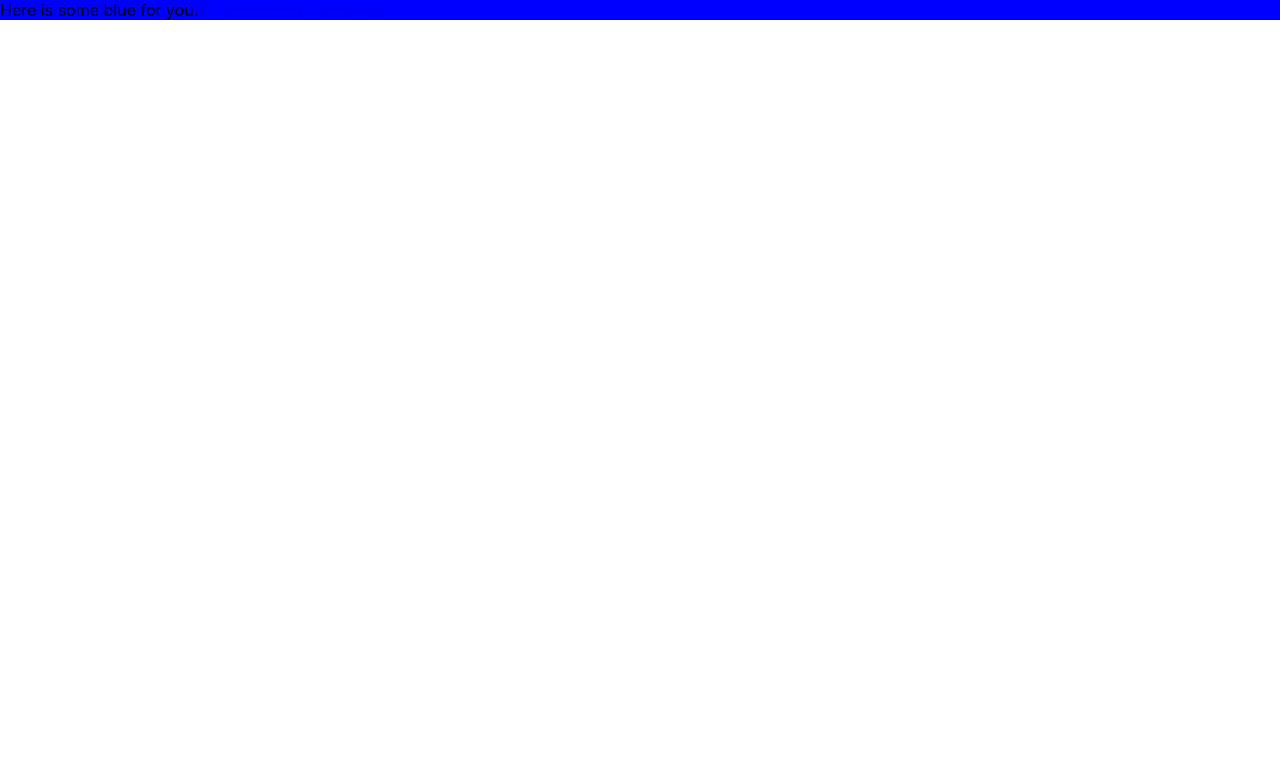
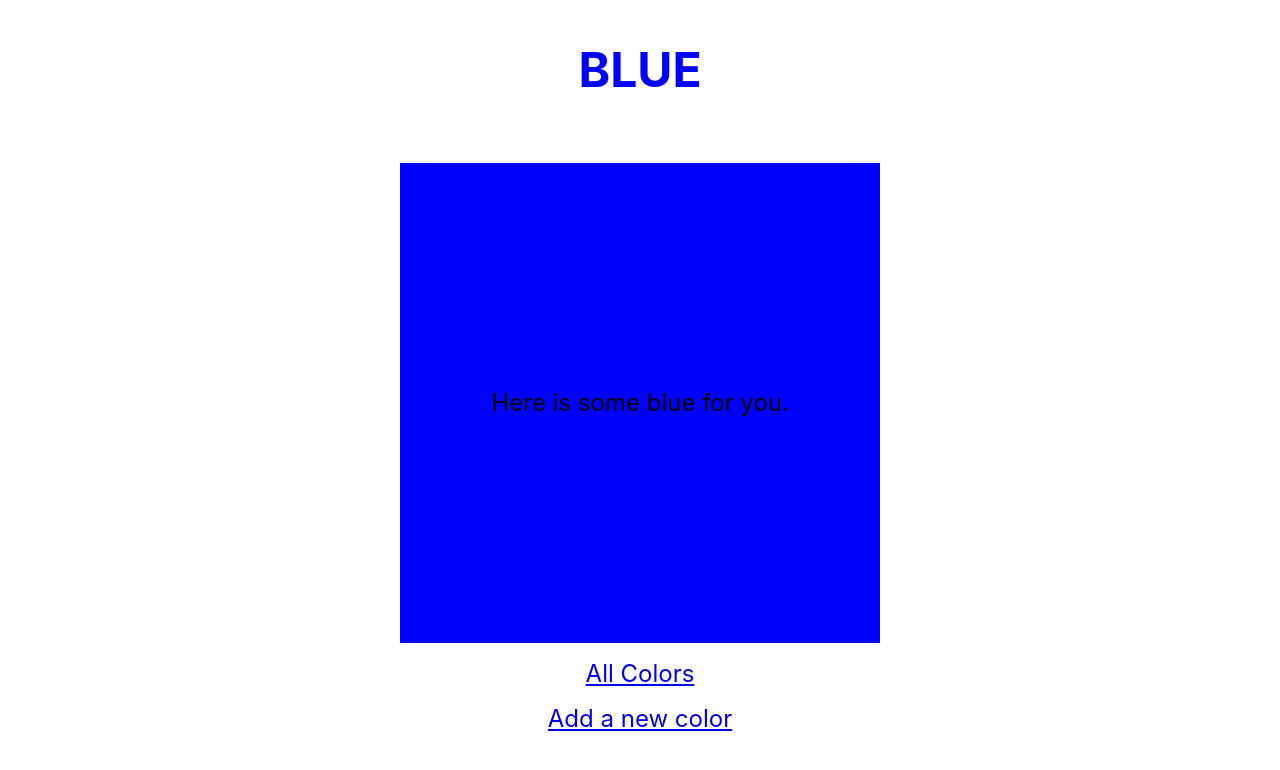
Before and after one commit to Lactantius/react-dogs-colors, a React (Create React App) app: page /colors/blue in a window 1280 px wide. Shown: the top 770 px of the page. Built offline with nearby package versions, Linux system fonts and the light colour scheme.

Commit message:
Style Color page

```diff
--- /dev/null
+++ b/src/Color.css
@@ -0,0 +1,13 @@
+.Color {
+  display: grid;
+  justify-items: center;
+  gap: 1rem;
+  font-size: 1.5rem;
+}
+.Color div {
+  height: 30rem;
+  width: 30rem;
+  display: grid;
+  align-items: center;
+  justify-items: center;
+}
--- a/src/Color.tsx
+++ b/src/Color.tsx
@@ -1,5 +1,7 @@
 import React from "react";
 import { Link, useParams, Navigate } from "react-router-dom";
+
+import "./Color.css";
 
 import { ColorProps } from "./types";
 
@@ -9,10 +11,11 @@ function Color({ colors }: ColorProps) {
 
   if (!color) return <Navigate to="/colors" />;
 
-  const divColor = { backgroundColor: color.code };
+  const selectedColor = { backgroundColor: color.code };
   return (
-    <div className="Color" style={divColor}>
-      Here is some {color.name} for you.
+    <div className="Color">
+      <h2 style={{ color: color.code }}>{color.name.toUpperCase()}</h2>
+      <div style={selectedColor}>Here is some {color.name} for you.</div>
       <Link to="/colors">All Colors</Link>
       <Link to="/colors/new">Add a new color</Link>
     </div>
```
